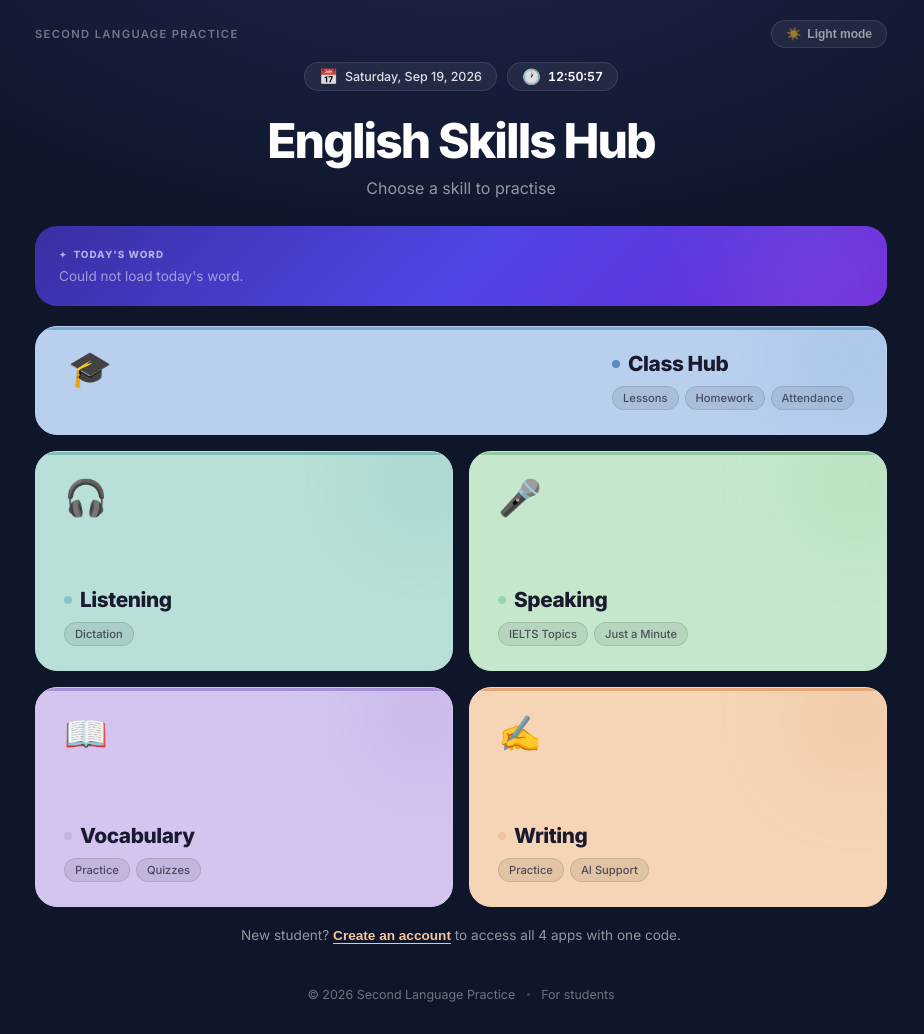
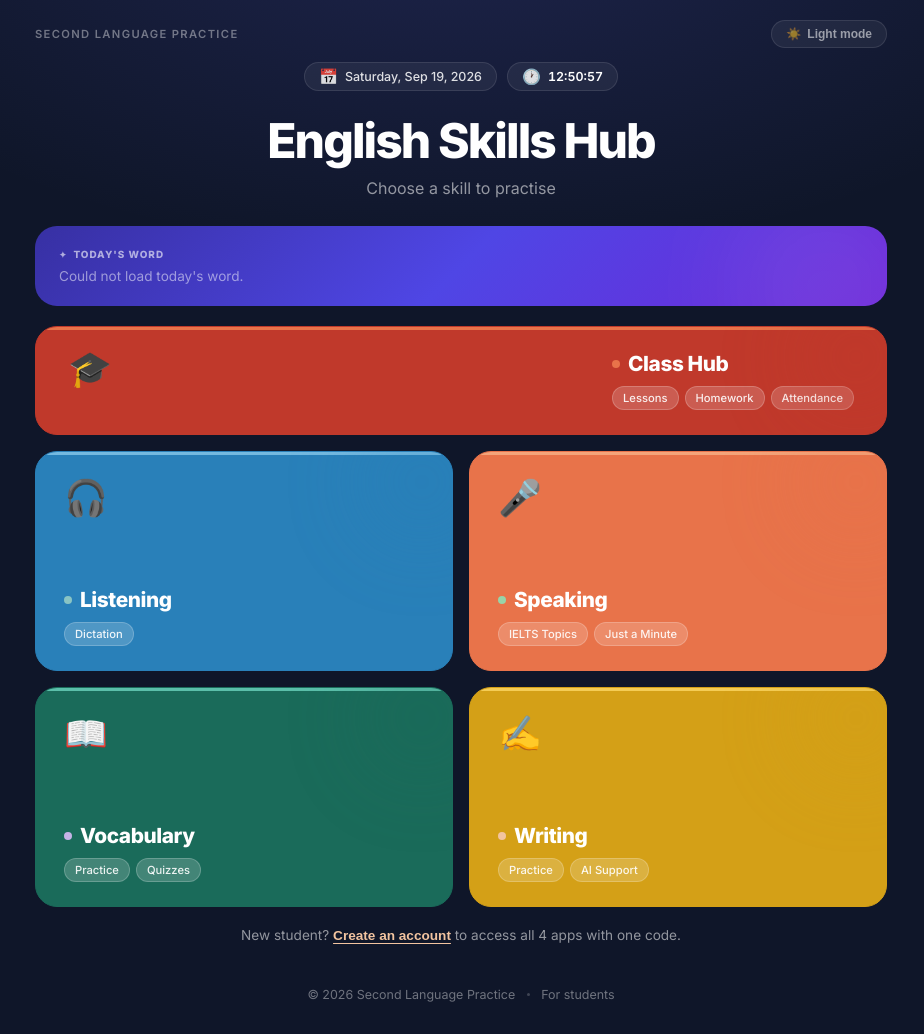
Before and after one commit to l2practice/skill-hub, a plain HTML site: page index.html in a window 1280 px wide. Shown: the whole page, without its empty margins (179-1103 px from the left). Drawn offline with Linux system fonts and the light colour scheme; no server answers.

Commit message:
Add files via upload

```diff
--- a/index.html
+++ b/index.html
@@ -284,8 +284,8 @@
       background:var(--bg-card); border:1px solid var(--border);
       opacity:0; transform:translateY(20px);
       animation:cardIn 0.5s ease forwards;
-      transition:transform var(--tr), box-shadow var(--tr),
-                 background var(--tr), border-color var(--tr);
+      transition:transform 0.22s cubic-bezier(0.34,1.56,0.64,1),
+                 box-shadow var(--tr), background var(--tr), border-color var(--tr);
     }
 
     .card:nth-child(1){animation-delay:0.05s}
@@ -310,78 +310,70 @@
       transition:opacity var(--tr);
     }
 
-    /* ── DARK MODE hover: glow ── */
-    .card:active { transform:translateY(-3px) !important; }
+    /* ── HOVER & ACTIVE ── */
+    .card:hover { transform:translateY(-8px); }
+    .card:active { transform:translateY(-2px) !important; }
 
-    /* Dark mode hover */
+    /* Dark mode — extra lift + glow blob */
     [data-theme="dark"] .card:hover { transform:translateY(-10px); }
     [data-theme="dark"] .card:hover::after { opacity:1; }
 
     /* Light mode */
-    [data-theme="light"] .card { box-shadow:0 2px 12px rgba(0,0,0,0.06); }
+    [data-theme="light"] .card { box-shadow:0 2px 12px rgba(0,0,0,0.08); }
     [data-theme="light"] .card::after { display:none; }
-    [data-theme="light"] .card:hover {
-      transform:translateY(-8px);
-      box-shadow:0 12px 32px rgba(0,0,0,0.10);
-    }
+    [data-theme="light"] .card:hover { box-shadow:0 14px 36px rgba(0,0,0,0.18); }
 
-    /* ── PASTEL CARD BACKGROUNDS — solid color, dark text ── */
-    .listen   { background:#B8DFD8; border-color:#B8DFD8; }
-    .speak    { background:#C5E8CC; border-color:#C5E8CC; }
-    .vocab    { background:#D4C5F0; border-color:#D4C5F0; }
-    .write    { background:#F5D5B5; border-color:#F5D5B5; }
-    .classhub { background:#B8CFEE; border-color:#B8CFEE; }
+    /* ── CARD BACKGROUNDS — Option B Retro ── */
+    .classhub { background:#C0392B; border-color:#C0392B; color:#fff; }
+    .listen   { background:#2980B9; border-color:#2980B9; color:#fff; }
+    .speak    { background:#E8734A; border-color:#E8734A; color:#fff; }
+    .vocab    { background:#1A6B5A; border-color:#1A6B5A; color:#fff; }
+    .write    { background:#D4A017; border-color:#D4A017; color:#fff; }
 
-    /* Dark text on pastel */
-    .listen, .speak, .vocab, .write, .classhub {
-      color: #1A1A2E;
-    }
-    .listen .card-name,
-    .speak  .card-name,
-    .vocab  .card-name,
-    .write  .card-name,
-    .classhub .card-name { color: #1A1A2E; }
+    /* Text white on all cards */
+    .listen .card-name, .speak .card-name, .vocab .card-name,
+    .write  .card-name, .classhub .card-name { color:#fff; }
 
     .listen .tag, .speak .tag, .vocab .tag,
     .write  .tag, .classhub .tag {
-      color: rgba(26,26,46,0.70);
-      background: rgba(0,0,0,0.08);
-      border-color: rgba(0,0,0,0.10);
+      color:rgba(255,255,255,0.90);
+      background:rgba(255,255,255,0.18);
+      border-color:rgba(255,255,255,0.20);
     }
 
-    /* Stripe — slightly darker shade of card color */
-    .listen::before   { background: #7FBFB8; }
-    .speak::before    { background: #90C99A; }
-    .vocab::before    { background: #A890D8; }
-    .write::before    { background: #E8A878; }
-    .classhub::before { background: #7AAAD8; }
+    /* Stripe — slightly lighter shade */
+    .classhub::before { background:#E8734A; }
+    .listen::before   { background:#74B9E0; }
+    .speak::before    { background:#F4A47A; }
+    .vocab::before    { background:#5BBFAA; }
+    .write::before    { background:#F4CC55; }
 
-    /* Glow blob — subtle */
-    .listen::after   { background:rgba(127,191,184,0.50); }
-    .speak::after    { background:rgba(144,201,154,0.50); }
-    .vocab::after    { background:rgba(168,144,216,0.50); }
-    .write::after    { background:rgba(232,168,120,0.50); }
-    .classhub::after { background:rgba(122,170,216,0.50); }
+    /* Glow blob */
+    .classhub::after { background:rgba(192,57,43,0.50); }
+    .listen::after   { background:rgba(41,128,185,0.50); }
+    .speak::after    { background:rgba(232,115,74,0.50); }
+    .vocab::after    { background:rgba(26,107,90,0.50); }
+    .write::after    { background:rgba(212,160,23,0.50); }
 
-    /* Dot color on card name */
-    .listen   .card-name::before { background: #5AABAA; }
-    .speak    .card-name::before { background: #5AAB6A; }
-    .vocab    .card-name::before { background: #8A6AC0; }
-    .write    .card-name::before { background: #D08848; }
-    .classhub .card-name::before { background: #5A8AC0; }
+    /* Dot on card name */
+    .classhub .card-name::before { background:#E8734A; }
+    .listen   .card-name::before { background:#74B9E0; }
+    .speak    .card-name::before { background:#F4A47A; }
+    .vocab    .card-name::before { background:#5BBFAA; }
+    .write    .card-name::before { background:#F4CC55; }
 
     /* Hover glow */
-    [data-theme="dark"] .listen:hover   { box-shadow:0 24px 60px rgba(127,191,184,0.40); }
-    [data-theme="dark"] .speak:hover    { box-shadow:0 24px 60px rgba(144,201,154,0.40); }
-    [data-theme="dark"] .vocab:hover    { box-shadow:0 24px 60px rgba(168,144,216,0.40); }
-    [data-theme="dark"] .write:hover    { box-shadow:0 24px 60px rgba(232,168,120,0.40); }
-    [data-theme="dark"] .classhub:hover { box-shadow:0 24px 60px rgba(122,170,216,0.40); }
+    [data-theme="dark"] .classhub:hover { box-shadow:0 24px 60px rgba(192,57,43,0.45); }
+    [data-theme="dark"] .listen:hover   { box-shadow:0 24px 60px rgba(41,128,185,0.45); }
+    [data-theme="dark"] .speak:hover    { box-shadow:0 24px 60px rgba(232,115,74,0.45); }
+    [data-theme="dark"] .vocab:hover    { box-shadow:0 24px 60px rgba(26,107,90,0.45); }
+    [data-theme="dark"] .write:hover    { box-shadow:0 24px 60px rgba(212,160,23,0.45); }
 
-    [data-theme="light"] .listen:hover   { box-shadow:0 12px 32px rgba(127,191,184,0.50); }
-    [data-theme="light"] .speak:hover    { box-shadow:0 12px 32px rgba(144,201,154,0.50); }
-    [data-theme="light"] .vocab:hover    { box-shadow:0 12px 32px rgba(168,144,216,0.50); }
-    [data-theme="light"] .write:hover    { box-shadow:0 12px 32px rgba(232,168,120,0.50); }
-    [data-theme="light"] .classhub:hover { box-shadow:0 12px 32px rgba(122,170,216,0.50); }
+    [data-theme="light"] .classhub:hover { box-shadow:0 12px 32px rgba(192,57,43,0.35); }
+    [data-theme="light"] .listen:hover   { box-shadow:0 12px 32px rgba(41,128,185,0.35); }
+    [data-theme="light"] .speak:hover    { box-shadow:0 12px 32px rgba(232,115,74,0.35); }
+    [data-theme="light"] .vocab:hover    { box-shadow:0 12px 32px rgba(26,107,90,0.35); }
+    [data-theme="light"] .write:hover    { box-shadow:0 12px 32px rgba(212,160,23,0.35); }
 
     /* Card internals */
     .card-icon { font-size:2.2rem; line-height:1; margin-bottom:auto; }
```
